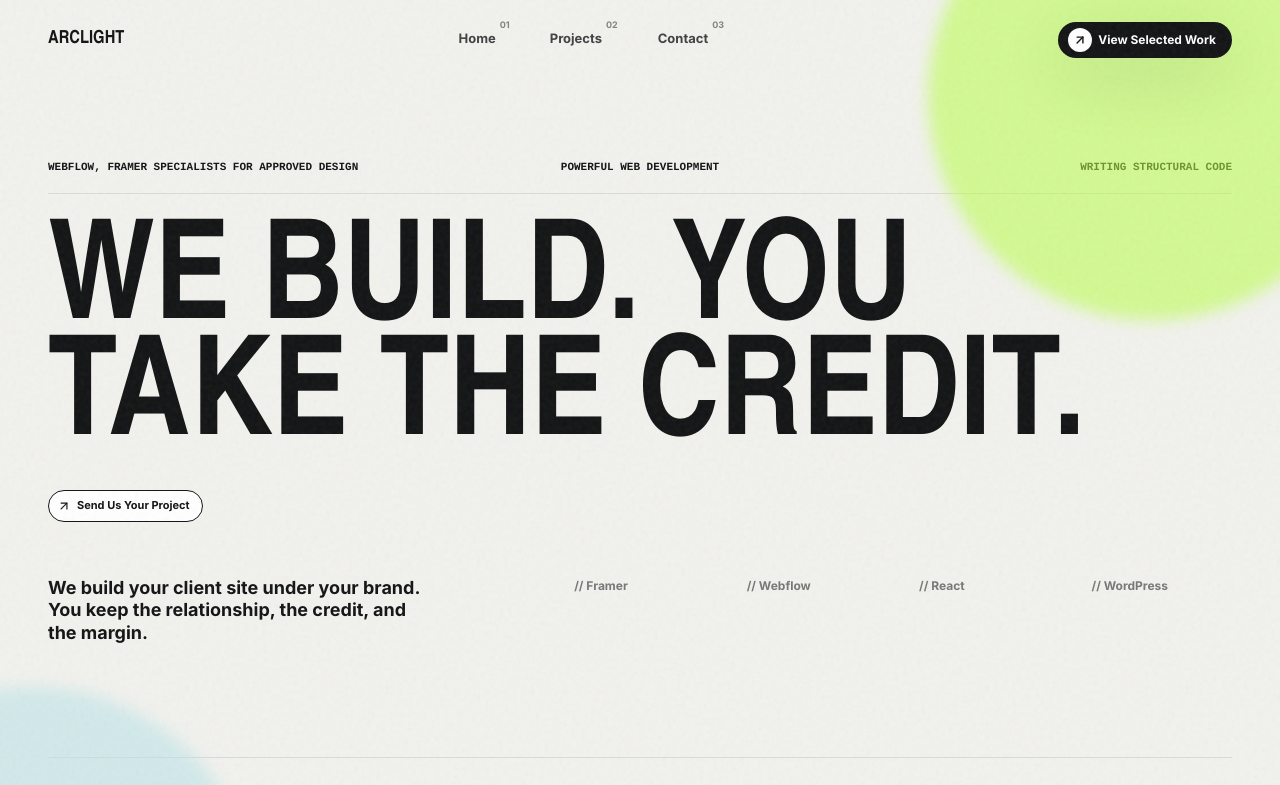
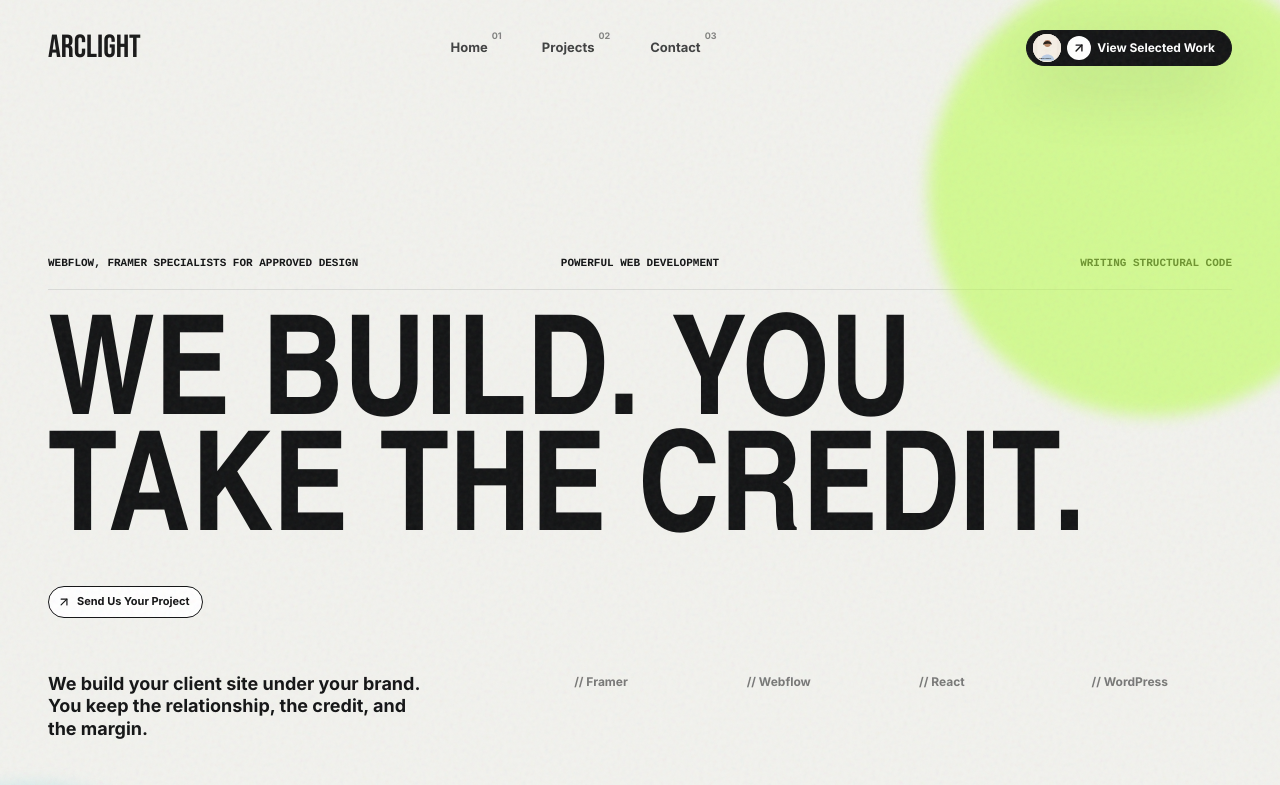
Before and after one commit to 11shafayet/arclight-studio, a React (Vite) app: page / in a window 1280 px wide. Shown: the top 785 px of the page. Built offline with nearby package versions, Linux system fonts and the light colour scheme.

Commit message:
Update navbar layout and animations

```diff
--- a/src/App.tsx
+++ b/src/App.tsx
@@ -14,7 +14,7 @@ function App() {
         <section className="relative min-h-screen px-5 pb-20 pt-32 sm:px-8 lg:px-12 lg:pt-40">
           <div className="site-glow site-glow-lime" />
           <div className="site-glow site-glow-cyan" />
-          <div className="mx-auto max-w-[1480px]">
+          <div className="mx-auto max-w-[1440px]">
             <div className="mb-9 grid gap-4 border-b border-ink/10 pb-4 font-mono text-[11px] font-bold uppercase md:grid-cols-3">
               <span>Webflow, Framer specialists for approved design</span>
               <span className="text-center">Powerful web development</span>
@@ -64,7 +64,7 @@ function App() {
         </section>
 
         <section id="projects" className="px-5 py-20 sm:px-8 lg:px-12">
-          <div className="mx-auto max-w-[1480px]">
+          <div className="mx-auto max-w-[1440px]">
             <SectionKicker index="02" label="Selected Development" meta="Work" />
             <div className="mt-14 grid gap-10 lg:grid-cols-[.7fr_1.3fr]">
               <div className="lg:sticky lg:top-24 lg:self-start">
@@ -83,7 +83,7 @@ function App() {
         </section>
 
         <section className="px-5 py-28 sm:px-8 lg:px-12">
-          <div className="mx-auto max-w-[1480px]">
+          <div className="mx-auto max-w-[1440px]">
             <SectionKicker index="03" label="Approach" meta="Why it works" />
             <div className="mt-14 grid gap-9 lg:grid-cols-[.8fr_1.2fr]">
               <h2 className="font-display text-[clamp(2.7rem,6.2vw,6.8rem)] font-black uppercase leading-[0.86] text-ink/55">
@@ -107,7 +107,7 @@ function App() {
         </section>
 
         <section className="bg-ink/5 px-5 py-24 sm:px-8 lg:px-12">
-          <div className="mx-auto max-w-[1480px]">
+          <div className="mx-auto max-w-[1440px]">
             <SectionKicker index="04" label="Start" meta="One page" />
             <div className="mx-auto mt-16 max-w-4xl bg-white p-8 text-center shadow-soft sm:p-14">
               <p className="font-mono text-xs font-bold uppercase text-ink/45">Minimum project</p>
@@ -126,7 +126,7 @@ function App() {
         </section>
 
         <section className="px-5 py-24 sm:px-8 lg:px-12">
-          <div className="mx-auto max-w-[1480px]">
+          <div className="mx-auto max-w-[1440px]">
             <SectionKicker index="05" label="Our Process" meta="How we work" />
             <div className="mt-14 grid gap-10 lg:grid-cols-[.65fr_1.35fr]">
               <div>
@@ -150,7 +150,7 @@ function App() {
         </section>
 
         <section className="px-5 py-24 sm:px-8 lg:px-12">
-          <div className="mx-auto max-w-[1480px]">
+          <div className="mx-auto max-w-[1440px]">
             <SectionKicker index="06" label="Experience" meta="Client words" />
             <div className="mt-14 grid gap-5 lg:grid-cols-[.85fr_1.15fr]">
               <div className="grid gap-5 sm:grid-cols-[.75fr_1fr]">
@@ -172,7 +172,7 @@ function App() {
         </section>
 
         <section className="px-5 py-24 sm:px-8 lg:px-12">
-          <div className="mx-auto max-w-[1480px]">
+          <div className="mx-auto max-w-[1440px]">
             <SectionKicker index="07" label="FAQ" meta="Got questions?" />
             <div className="mt-14 grid gap-8 lg:grid-cols-[.85fr_1.15fr]">
               <img src="/images/project-dashboard.svg" alt="" className="max-h-48 w-full rounded-md object-cover lg:max-w-sm" />
@@ -189,7 +189,7 @@ function App() {
         </section>
 
         <section id="contact" className="px-5 py-24 sm:px-8 lg:px-12">
-          <div className="mx-auto max-w-[1480px]">
+          <div className="mx-auto max-w-[1440px]">
             <SectionKicker index="08" label="Contact" meta="Get in touch" />
             <h2 className="mt-14 font-display text-[clamp(4rem,14vw,14rem)] font-black uppercase leading-[0.82]">
               Contact Us.
--- a/src/components/Footer.tsx
+++ b/src/components/Footer.tsx
@@ -4,7 +4,7 @@ export function Footer() {
   return (
     <footer className="relative overflow-hidden bg-ink text-white">
       <div className="absolute inset-x-0 top-0 h-14 origin-left -skew-y-2 bg-paper" />
-      <div className="mx-auto max-w-[1480px] px-5 pb-9 pt-36 sm:px-8 lg:px-12 lg:pt-44">
+      <div className="mx-auto max-w-[1440px] px-5 pb-9 pt-36 sm:px-8 lg:px-12 lg:pt-44">
         <div className="grid gap-14 md:grid-cols-[1.3fr_.7fr_.7fr]">
           <div>
             <p className="mb-5 font-mono text-xs font-bold uppercase text-white/45">Lets Talk</p>
--- a/src/components/Header.tsx
+++ b/src/components/Header.tsx
@@ -1,32 +1,121 @@
+import { useState } from 'react';
+import { motion } from 'framer-motion';
 import { ArrowUpRight } from 'lucide-react';
 import { navItems } from '../data/site';
 
+const letterVariants = {
+  rest: { y: 0 },
+  hover: (index: number) => ({
+    y: -4,
+    transition: {
+      duration: 0.28,
+      delay: index * 0.025,
+      ease: [0.22, 1, 0.36, 1],
+    },
+  }),
+};
+
+const workButtonVariants = {
+  rest: {
+    scale: 1,
+    backgroundColor: '#121314',
+    color: '#ffffff',
+    borderColor: '#121314',
+  },
+  hover: {
+    scale: 1.03,
+    backgroundColor: '#ffffff',
+    color: '#121314',
+    borderColor: '#121314',
+    transition: { duration: 0.28, ease: [0.22, 1, 0.36, 1] },
+  },
+};
+
+const workIconVariants = {
+  rest: {
+    backgroundColor: '#ffffff',
+    color: '#121314',
+  },
+  hover: {
+    backgroundColor: '#121314',
+    color: '#ffffff',
+    transition: { duration: 0.28, ease: [0.22, 1, 0.36, 1] },
+  },
+};
+
 export function Header() {
+  const [isWorkHovered, setIsWorkHovered] = useState(false);
+
   return (
-    <header className="fixed left-0 right-0 top-0 z-50">
-      <div className="mx-auto flex h-20 w-full max-w-[1480px] items-center justify-between px-5 sm:px-8 lg:px-12">
-        <a href="#home" className="font-display text-lg font-black uppercase tracking-normal text-ink">
+    <header className="relative z-50">
+      <div className="mx-auto flex h-24 w-full max-w-[1440px] items-center justify-between px-5 sm:px-8 lg:px-12">
+        <a href="#home" className="brand-logo uppercase">
           Arclight
         </a>
 
         <nav className="hidden items-center gap-10 text-[13px] font-bold text-ink/80 md:flex">
           {navItems.map((item) => (
-            <a key={item.label} href={item.href} className="group flex items-start gap-1 hover:text-ink">
-              <span>{item.label}</span>
+            <motion.a
+              key={item.label}
+              href={item.href}
+              className="group flex origin-center items-start gap-1 hover:text-ink"
+              initial="rest"
+              whileHover="hover"
+              animate="rest"
+              variants={{
+                rest: { scale: 1 },
+                hover: {
+                  scale: 1.08,
+                  transition: { duration: 0.25, ease: [0.22, 1, 0.36, 1] },
+                },
+              }}
+            >
+              <span className="flex overflow-hidden leading-none">
+                {item.label.split('').map((letter, index) => (
+                  <motion.span
+                    key={`${item.label}-${letter}-${index}`}
+                    custom={index}
+                    variants={letterVariants}
+                    className="inline-block"
+                  >
+                    {letter}
+                  </motion.span>
+                ))}
+              </span>
               <sup className="text-[9px] text-ink/50 group-hover:text-ink">{item.number}</sup>
-            </a>
+            </motion.a>
           ))}
         </nav>
 
-        <a
+        <motion.a
           href="#projects"
-          className="inline-flex h-9 items-center gap-1.5 rounded-full bg-ink px-2.5 pr-4 text-[12px] font-bold text-white shadow-soft"
+          className="inline-flex h-9 items-center gap-1.5 rounded-full border px-1.5 pr-4 text-[12px] font-bold shadow-soft"
+          onHoverStart={() => setIsWorkHovered(true)}
+          onHoverEnd={() => setIsWorkHovered(false)}
+          initial="rest"
+          animate="rest"
+          whileHover="hover"
+          variants={workButtonVariants}
         >
-          <span className="grid size-6 place-items-center rounded-full bg-white text-ink">
+          <span className="relative size-7 overflow-hidden rounded-full bg-white">
+            <motion.img
+              key={isWorkHovered ? 'hover' : 'rest'}
+              src={isWorkHovered ? '/images/person-two.svg' : '/images/person-one.svg'}
+              alt=""
+              className="size-full object-cover"
+              initial={{ scale: 1.15, opacity: 0 }}
+              animate={{ scale: 1, opacity: 1 }}
+              transition={{ duration: 0.28, ease: [0.22, 1, 0.36, 1] }}
+            />
+          </span>
+          <motion.span
+            className="grid size-6 place-items-center rounded-full ring-1 ring-ink/5"
+            variants={workIconVariants}
+          >
             <ArrowUpRight size={14} strokeWidth={2.4} />
-          </span>
+          </motion.span>
           View Selected Work
-        </a>
+        </motion.a>
       </div>
     </header>
   );
--- a/src/styles/index.css
+++ b/src/styles/index.css
@@ -1,3 +1,5 @@
+@import url('https://fonts.googleapis.com/css2?family=Bebas+Neue&display=swap');
+
 @tailwind base;
 @tailwind components;
 @tailwind utilities;
@@ -46,6 +48,17 @@ body::before {
   }
 }
 
+@layer components {
+  .brand-logo {
+    font-family: 'Bebas Neue', 'Bebas Neue Placeholder', sans-serif;
+    font-size: 32px;
+    font-weight: 400;
+    line-height: 38.4px;
+    color: rgb(23, 23, 23);
+    letter-spacing: 0;
+  }
+}
+
 @layer utilities {
   .text-ink {
     color: #121314;
```
Also changed, not shown: package.json (+6 -5 lines), 1 other file (tests, documents, lock files or other folders).
